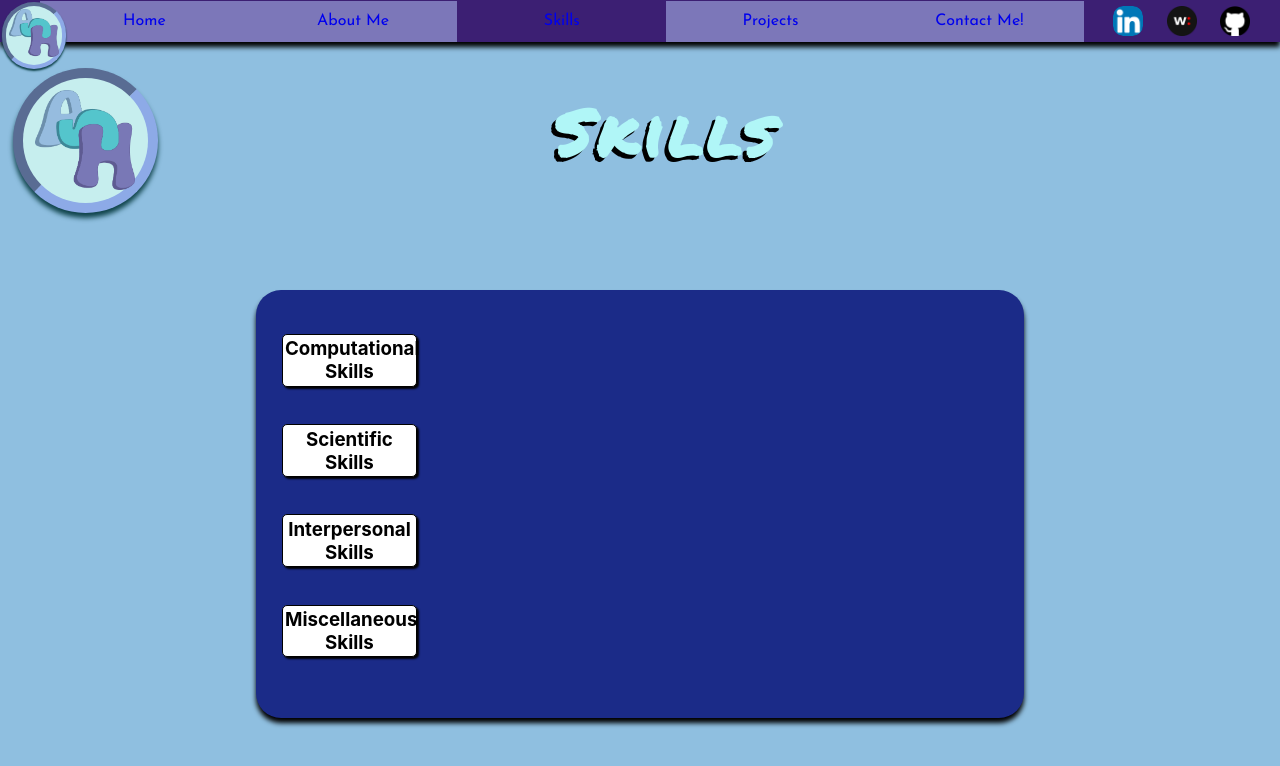
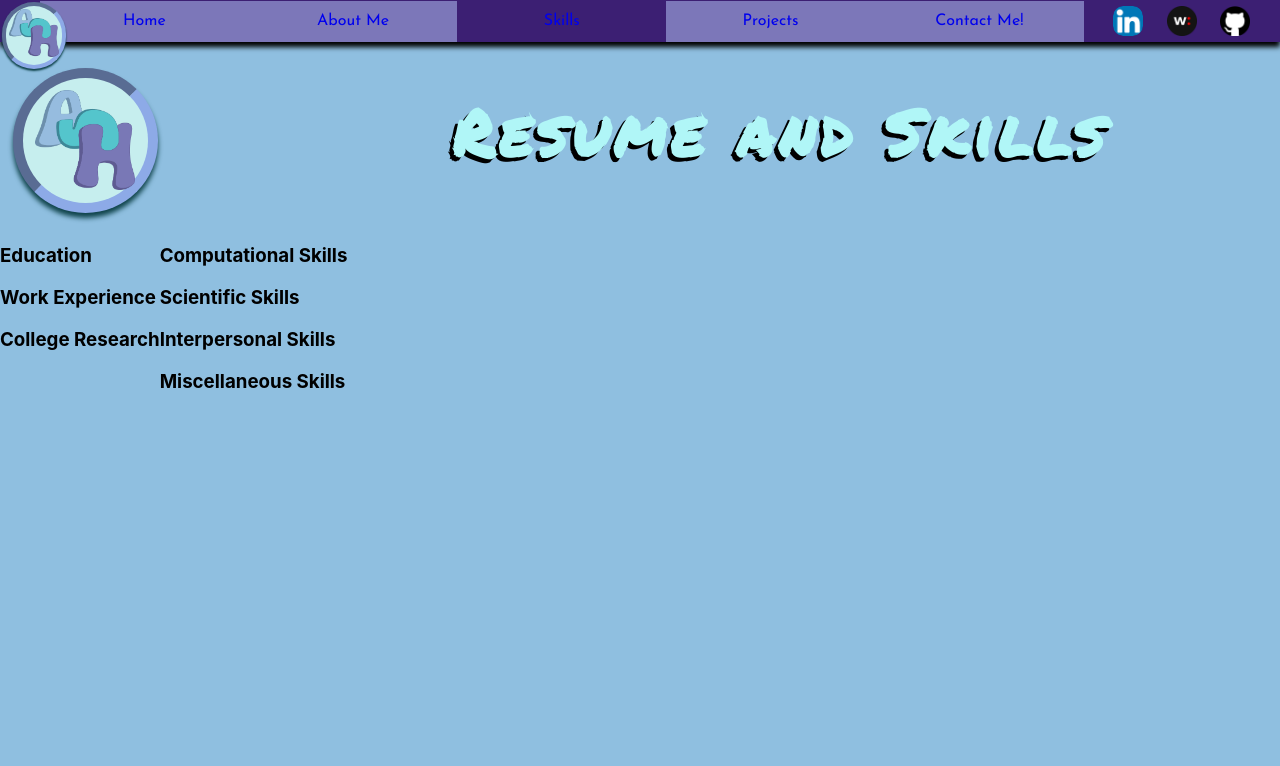
Before and after one commit to Dudemaster47/portfolio-site-but-it-works, a React (Create React App) app: page /skills in a window 1280 px wide. Shown: the top 766 px of the page. Built offline with nearby package versions, Linux system fonts and the light colour scheme.

Commit message:
got started on overhauling the skills page.

```diff
--- /dev/null
+++ b/src/components/skills.css
@@ -0,0 +1,8 @@
+.resHeader {
+    margin-left: -10%;
+}
+
+.skillWrapper {
+    display: flex;
+    flex-direction: row;
+}
--- a/src/components/skills.jsx
+++ b/src/components/skills.jsx
@@ -1,6 +1,13 @@
 import ashLogo from "../images/ash-logo.png";
+import "./skills.css"
 
-function Skills(){
+function Skills() {
+    //gotta overhaul this anyway so
+    //might as well start over
+    // two columns
+    // left column is a resume in brief
+    // right column is a fun list of skills
+    //
 
     return (
         <>
@@ -8,58 +15,40 @@ function Skills(){
                 <div className="miniLogoOuter">
                     <img className="miniLogo" src={ashLogo} alt="logo" />
                 </div>
-                <div className="splashtext3">
-                    <h1>Skills</h1>
+                <div className="splashtext3 resHeader">
+                    <h1>Resume and Skills</h1>
                 </div>
             </div>
-            <div className="skillbox">
-                <h3 className="skillheader" id="skillheader1">Computational Skills</h3>
-                <ul className="skillchild1">
-                    <li>React</li>
-                    <li>Redux</li>
-                    <li>Flask</li>
-                    <li>Sequelize</li>
-                    <li>Python</li>
-                    <li>Javascript</li>
-                    <li>HTML</li>
-                    <li>CSS</li>
-                    <li>Git</li>
-                    <li>Microsoft Office Proficiency (Powerpoint, Excel, Word)</li>
-                </ul>
-                <h3 className="skillheader" id="skillheader2">Scientific Skills</h3>
-                <ul className="skillchild2">
-                    <li>Spectroscopy (UV-Vis, IR, Fluorescence, NMR, Mass Spec.)</li>
-                    <li>Chromatography (Gas, HPLC)</li>
-                    <li>Reagent and Working Solution Prep</li>
-                    <li>Safe Handling of Strong Acids and Toxic Chemicals</li>
-                    <li>Waste Management</li>
-                </ul>
-                <h3 className="skillheader" id='skillheader3'>Interpersonal Skills</h3>
-                <ul className="skillchild3">
-                    <li>Funny</li>
-                    <li>Charming</li>
-                    <li>Witty</li>
-                    <li>Caring</li>
-                    <li>Generous</li>
-                    <li>Has Worked Retail Before</li>
-                    <li>Loves Animals</li>
-                    <li>Loves Kids</li>
-                    <li>Follows Directions Well</li>
-                    <li>Keeps Head Down</li>
-                </ul>
-                <h3 className="skillheader" id='skillheader4'>Miscellaneous Skills</h3>
-                <ul className="skillchild4">
-                    <li>Black Belt</li>
-                    <li>Excellent Cook</li>
-                    <li>Musician</li>
-                    <li>Composer</li>
-                    <li>Artist</li>
-                    <li>Writer</li>
-                    <li>Tabletop Gaming Enthusiast (I'm the eternal Game Master, so you KNOW I can manage people)</li>
-                </ul>
+
+            <div className="skillWrapper">
+                <div className="resColumn">
+                    <div className="eduList">
+                        <h3>Education</h3>
+                    </div>
+                    <div className="workList">
+                        <h3>Work Experience</h3>
+                    </div>
+                    <div className="researchList">
+                        <h3>College Research</h3>
+                    </div>
+                </div>
+                <div classname="skillColumn">
+                    <div className="compuList">
+                        <h3>Computational Skills</h3>
+                    </div>
+                    <div className="sciList">
+                        <h3>Scientific Skills</h3>
+                    </div>
+                    <div className="personList">
+                        <h3>Interpersonal Skills</h3>
+                    </div>
+                    <div className="miscList">
+                        <h3>Miscellaneous Skills</h3>
+                    </div>
+                </div>
             </div>
         </>
-    )
+    );
 }
 
 export default Skills;
--- a/src/index.css
+++ b/src/index.css
@@ -147,55 +147,6 @@ a {
 .splashbox:hover p {
     transition: all 0.25s ease;
     transform: scale(1.05, 1.1);
-}
-
-.skillbox {
-    margin-left: 20%;
-    margin-right: 20%;
-    margin-top: 5%;
-    margin-bottom: 5%;
-    background: #1b2b88;
-    color: white;
-    padding: 2%;
-    border-radius: 25px;
-    box-shadow: 0px 5px 5px rgb(0, 0, 0);
-}
-
-.skillheader {
-    border: solid black 1px;
-    padding: 0.33%;
-    border-radius: 5px;
-    background: white;
-    color: black;
-    width: 18%;
-    text-align: center;
-    box-shadow: 2px 2px 2px rgb(0, 0, 0);
-}
-
-.skillbox ul {
-    max-width: max-content;
-    overflow: hidden;
-    max-height: 0;
-    transition: max-height 1.5s;
-}
-
-.skillbox ul li {
-    text-decoration: none;
-    overflow: hidden;
-    white-space: nowrap;
-    letter-spacing: 0.01em;
-}
-
-.skillheader:hover {
-    cursor: pointer;
-}
-
-.skillheader:hover + ul {
-    max-height: 250px;
-}
-
-.skillheader:hover + ul li {
-    animation: type 2s steps(100, end);
 }
 
 @keyframes type {
@@ -831,3 +782,7 @@ a {
     min-height: 40vh;
     padding-top: 2%;
 }
+
+.skillText {
+    margin-left: -10%;
+}
```
